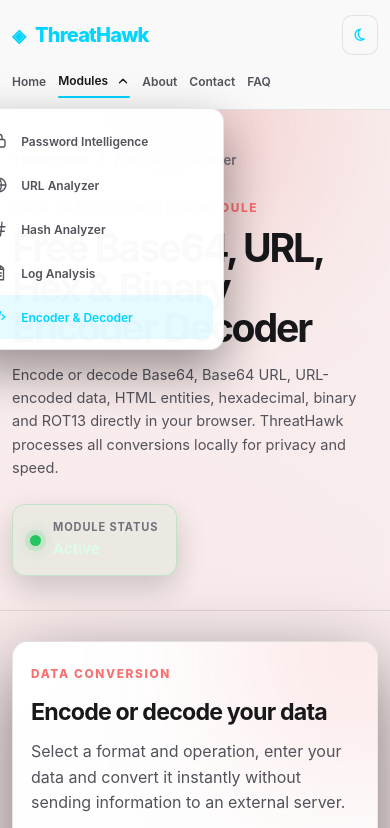
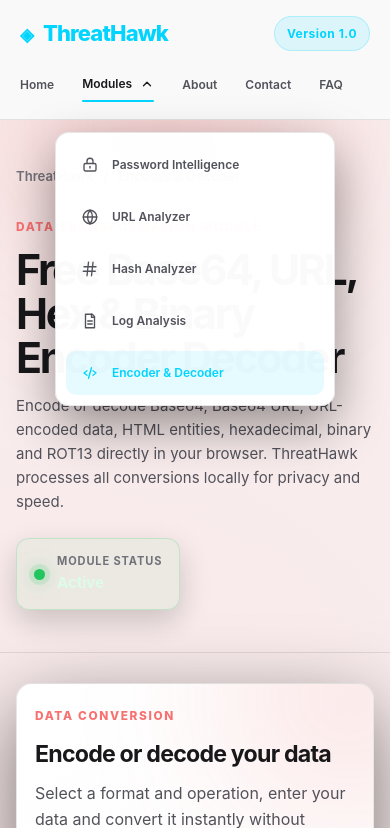
Before and after one commit to DileepKumar52/ThreatHawk, a plain HTML site: page tools/encoder-decoder/index.html in a window 390 px wide. Both pictures are taken after a click on the button "Modules". Shown: the top 828 px of the page. Drawn offline with Linux system fonts and the light colour scheme.

Commit message:
Fix Encoder Decoder mobile navigation and footer

```diff
--- a/tools/encoder-decoder/css/style.css
+++ b/tools/encoder-decoder/css/style.css
@@ -1949,7 +1949,7 @@
 .footer-brand h2 {
     margin: 0;
 
-    color: var(--accent);
+    color: #00d4ff;
     font-size: 20px;
 }
 
@@ -1988,7 +1988,7 @@
 }
 
 .footer-links a:hover {
-    color: var(--accent-light);
+    color: #00d4ff;
     transform: translateY(-2px);
 }
 
@@ -3918,3 +3918,214 @@
 body.light-theme .format-guide-link:hover {
     color: var(--accent-dark);
 }
+
+/* =========================================================
+   ENCODER & DECODER - MOBILE NAVIGATION FIX
+========================================================= */
+
+@media (max-width: 820px) {
+
+    html,
+    body {
+        width: 100%;
+        max-width: 100%;
+        overflow-x: hidden;
+    }
+
+    .navbar {
+        width: 100%;
+        min-height: auto;
+
+        padding: 16px 20px 12px;
+
+        display: flex;
+        align-items: center;
+        flex-wrap: wrap;
+
+        gap: 14px;
+    }
+
+    .logo {
+        flex-shrink: 0;
+    }
+
+    .logo h2 {
+        font-size: 22px;
+    }
+
+    .navbar nav {
+        order: 3;
+
+        width: 100%;
+        margin-left: 0;
+
+        overflow-x: auto;
+        overflow-y: hidden;
+
+        scrollbar-width: none;
+        -webkit-overflow-scrolling: touch;
+    }
+
+    .navbar nav::-webkit-scrollbar {
+        display: none;
+    }
+
+    .navbar nav > ul {
+        width: max-content;
+        min-width: 100%;
+
+        display: flex;
+        align-items: center;
+
+        flex-wrap: nowrap;
+
+        gap: 28px;
+
+        padding: 6px 0 10px;
+
+        white-space: nowrap;
+    }
+
+    .navbar nav > ul > li {
+        flex-shrink: 0;
+    }
+
+    .nav-actions {
+        margin-left: auto;
+        flex-shrink: 0;
+    }
+
+    .version {
+        display: inline-flex;
+    }
+
+    .theme-toggle {
+        display: none;
+    }
+
+
+    /* Keep module content inside viewport */
+
+    .module-container {
+        width: calc(100% - 32px);
+        max-width: 100%;
+
+        margin-inline: auto;
+    }
+
+    .module-header {
+        padding: 46px 0 42px;
+    }
+
+    .module-heading {
+        width: 100%;
+
+        margin-top: 26px;
+
+        display: flex;
+        flex-direction: column;
+        align-items: flex-start;
+
+        gap: 24px;
+    }
+
+    .module-heading-content {
+        width: 100%;
+        max-width: 100%;
+    }
+
+    .module-heading h1 {
+        max-width: 100%;
+
+        font-size: clamp(38px, 11vw, 52px);
+
+        overflow-wrap: break-word;
+    }
+
+    .module-description {
+        width: 100%;
+        max-width: 100%;
+
+        font-size: 15px;
+
+        overflow-wrap: break-word;
+    }
+
+    .module-status {
+        min-width: 0;
+        max-width: 100%;
+    }
+
+
+    /* Mobile Modules dropdown */
+
+    .nav-dropdown {
+        position: static;
+    }
+
+    .dropdown-menu {
+        position: fixed;
+
+        top: 132px;
+        left: 50%;
+
+        width: min(280px, calc(100vw - 32px));
+        min-width: 0;
+
+        margin: 0;
+        padding: 10px;
+
+        display: flex;
+        flex-direction: column;
+        align-items: stretch;
+
+        gap: 8px;
+
+        background: rgba(18, 18, 21, 0.98);
+
+        border: 1px solid var(--border-primary);
+        border-radius: 14px;
+
+        box-shadow:
+            0 20px 50px rgba(0, 0, 0, 0.4);
+
+        opacity: 0;
+        visibility: hidden;
+        pointer-events: none;
+
+        transform:
+            translateX(-50%)
+            translateY(8px);
+
+        transition:
+            opacity 0.2s ease,
+            transform 0.2s ease,
+            visibility 0.2s ease;
+
+        z-index: 5000;
+    }
+
+    .nav-dropdown.active .dropdown-menu {
+        opacity: 1;
+        visibility: visible;
+        pointer-events: auto;
+
+        transform:
+            translateX(-50%)
+            translateY(0);
+    }
+
+    .dropdown-menu li {
+        width: 100%;
+    }
+
+    .dropdown-menu a {
+        width: 100%;
+
+        display: flex;
+        align-items: center;
+
+        white-space: normal;
+    }
+
+}
```
